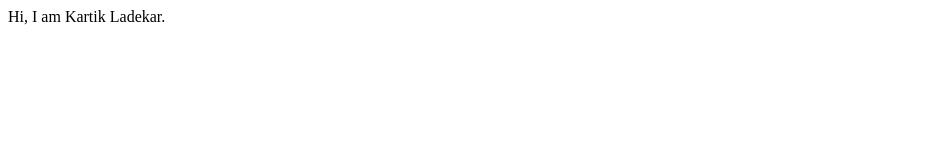
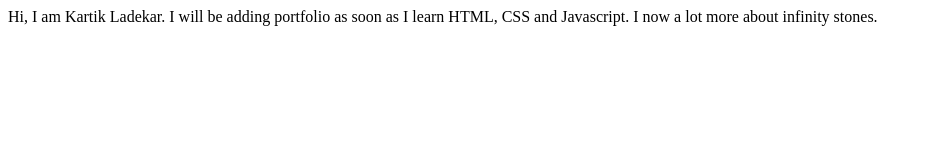
Before and after one commit to ktk994/my-site, a plain HTML site: page index.html in a window 1280 px wide. Shown: the whole page, without its empty margins (0-932 px from the left). Drawn offline with Linux system fonts and the light colour scheme.

Commit message:
index : updated

```diff
--- a/index.html
+++ b/index.html
@@ -7,6 +7,8 @@
     <title>My OnSite</title>
 </head>
 <body>
-    Hi, I am Kartik Ladekar.
+    Hi, I am Kartik Ladekar. I will be adding portfolio as soon as
+    I learn HTML, CSS and Javascript. I now a lot more about
+    infinity stones.
 </body>
 </html>
```
